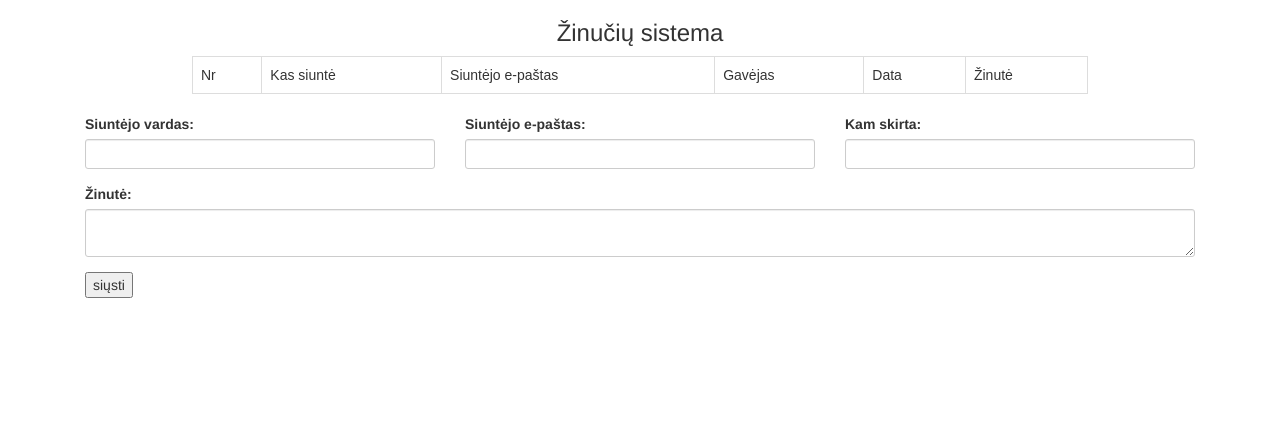
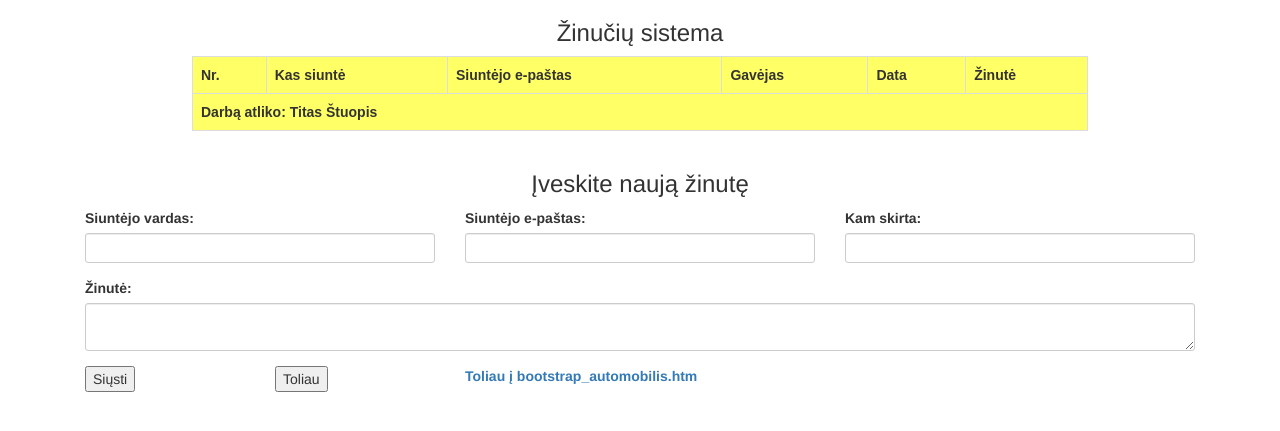
Before and after one commit to tedd1y/tinklai, a PHP site: page / in a window 1280 px wide. Shown: the top 431 px of the page. Run offline with PHP 8.4, Linux system fonts and the light colour scheme; data that the repository does not hold is empty; some libraries are stand-ins or nearby versions.

Commit message:
index.php dizainas, mygtukai

```diff
--- a/www/index.php
+++ b/www/index.php
@@ -63,6 +63,12 @@ if (!$result = $conn->query($sql)) {
         #zinutes tr:hover {
             background-color: #ddd;
         }
+
+        /* geltona antraštė ir paskutinė eilutė */
+        #zinutes tr.geltona {
+            background-color: #ffff66;
+            font-weight: bold;
+        }
     </style>
     <link rel="stylesheet" href="http://maxcdn.bootstrapcdn.com/bootstrap/3.3.5/css/bootstrap.min.css">
     <script src="https://ajax.googleapis.com/ajax/libs/jquery/1.11.3/jquery.min.js">
@@ -78,8 +84,8 @@ if (!$result = $conn->query($sql)) {
 
 <!-- Žinučių lentelė -->
 <table style="margin: 0px auto;" id="zinutes">
-    <tr>
-        <td>Nr</td>
+    <tr class="geltona">
+        <td>Nr.</td>
         <td>Kas siuntė</td>
         <td>Siuntėjo e-paštas</td>
         <td>Gavėjas</td>
@@ -97,9 +103,15 @@ if (!$result = $conn->query($sql)) {
             <td><?= $row['zinute'] ?></td>
         </tr>
     <?php endwhile; ?>
+
+    <tr class="geltona">
+        <td colspan="6">Darbą atliko: Titas Štuopis</td>
+    </tr>
 </table>
 
 <br>
+
+<center><h3>Įveskite naują žinutę</h3></center>
 
 <!-- Naujos žinutės forma -->
 <div class="container">
@@ -121,7 +133,13 @@ if (!$result = $conn->query($sql)) {
             <textarea name='zinute' class="form-control input-sm"></textarea>
         </div>
         <div class="form-group col-lg-2">
-            <input type='submit' name='ok' value='siųsti' class="btnbtn-default">
+            <input type='submit' name='ok' value='Siųsti' class="btnbtn-default">
+        </div>
+        <div class="form-group col-lg-2">
+            <input type='button' value='Toliau' onclick="location.href='bootstrap_automobilis.htm'">
+        </div>
+        <div class="form-group col-lg-4">
+            <a href="bootstrap_automobilis.htm"><b>Toliau į bootstrap_automobilis.htm</b></a>
         </div>
     </form>
 </div>
```
